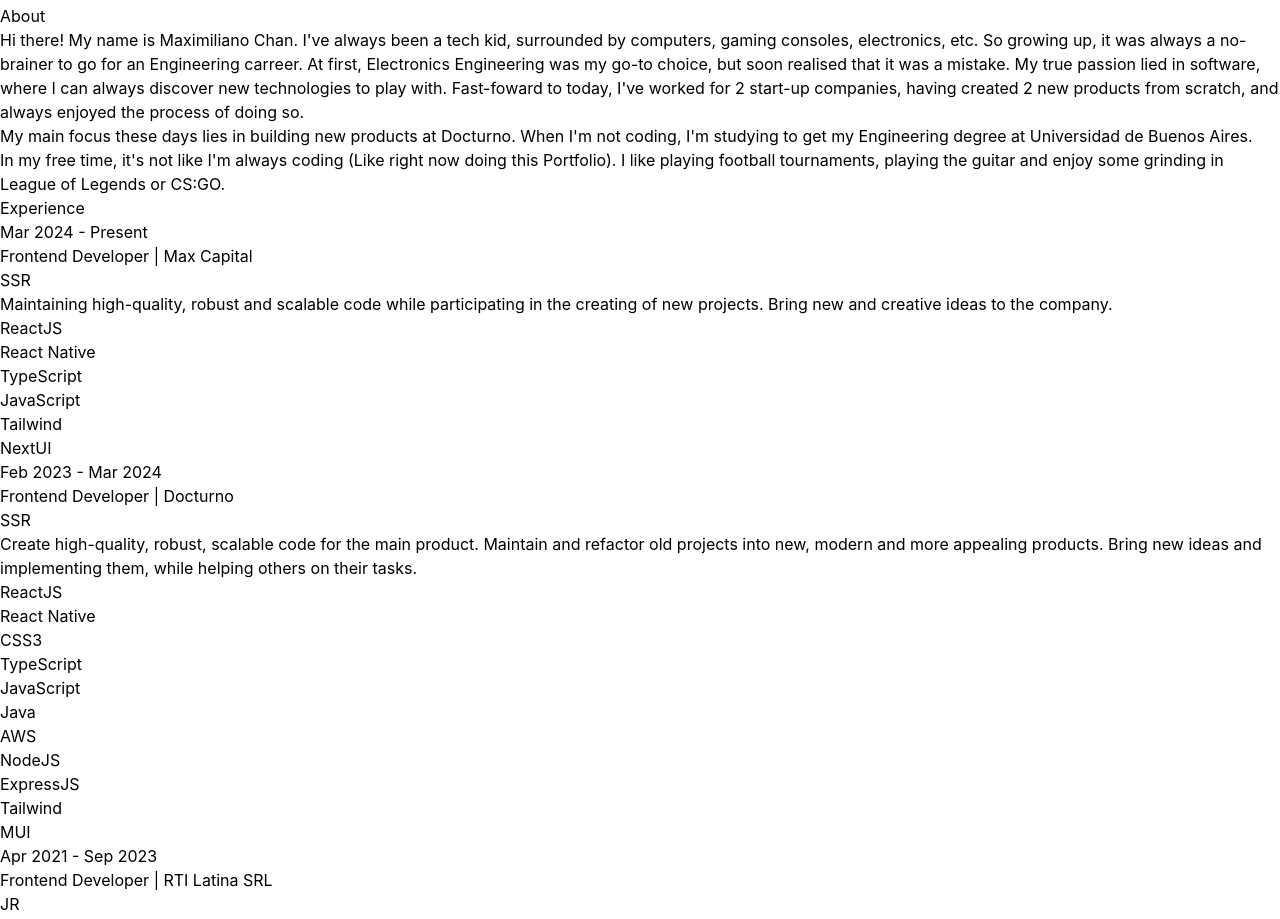
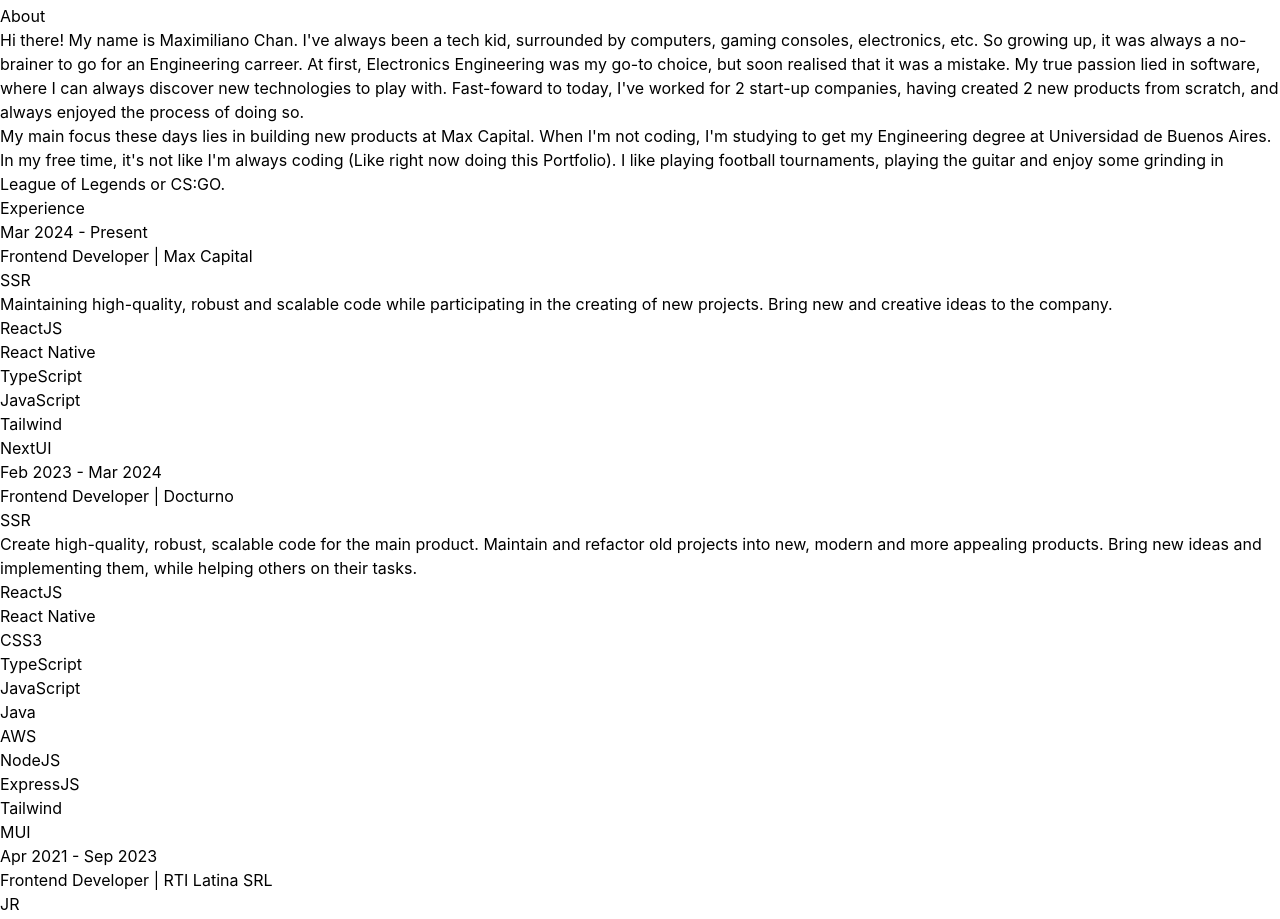
Before and after one commit to MChan818/portfolio, a React (Vite) app: page / in a window 1280 px wide. Shown: the part 3980-4899 px from the top of the page. Built offline with nearby package versions, Linux system fonts and the light colour scheme; a web font is replaced by a local one.

Commit message:
Fix: AboutMe current employer

```diff
--- a/src/components/SidePanel/AboutMe.tsx
+++ b/src/components/SidePanel/AboutMe.tsx
@@ -41,12 +41,12 @@
 					{"My main focus these days lies in building new products at "}
 					<a
 						className="font-medium text-slate-200 hover:text-teal-300 focus-visible:text-teal-300"
-						href="https://docturno.com/"
+						href="https://www.max.capital/"
 						target="_blank"
 						rel="noreferrer noopener"
 						aria-label="advertising agency (opens in a new tab)"
 					>
-						Docturno
+						Max Capital
 					</a>
 					{". "} When I'm not coding, I'm studying to get my Engineering degree at
 					Universidad de Buenos Aires.
```
